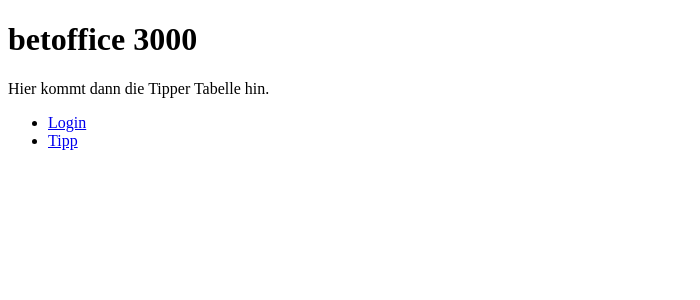
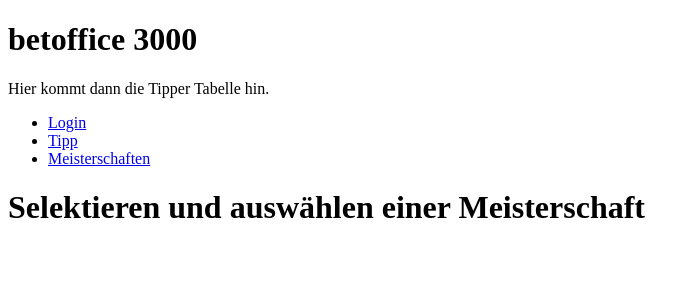
Before and after one commit to gluehloch/bo-frontend, an Angular app: page /season in a window 1280 px wide. Before the commit this address led to /. Shown: the top 300 px of the page, without its empty margins (0-700 px from the left). Built offline with nearby package versions, Linux system fonts and the light colour scheme.

Commit message:
Under construction: Meisterschaftsauswahl

```diff
--- a/src/app/app.component.html
+++ b/src/app/app.component.html
@@ -9,6 +9,9 @@
     <li>
       <a routerLink="/tipp">Tipp</a>
     </li>
+    <li>
+      <a routerLink="/season">Meisterschaften</a>
+    </li>
   </ul>
 </nav>
 
--- /dev/null
+++ b/src/app/season/season.component.html
@@ -0,0 +1 @@
+<h1>Selektieren und auswählen einer Meisterschaft</h1>
--- /dev/null
+++ b/src/app/season/season.component.ts
@@ -0,0 +1,16 @@
+import { Component, OnInit } from '@angular/core';
+
+@Component({
+  selector: 'season',
+  templateUrl: './season.component.html',
+  styleUrls: ['./season.component.css']
+})
+
+export class SeasonComponent implements OnInit {
+
+  constructor() { }
+
+  ngOnInit() {
+  }
+
+}
--- /dev/null
+++ b/src/app/season/season.service.ts
@@ -0,0 +1,33 @@
+import { Injectable } from '@angular/core';
+import { RequestOptions, Headers, Http, Response } from '@angular/http';
+
+// TODO Was ist das hier?
+import 'rxjs/add/operator/toPromise';
+import { Observable } from 'rxjs';
+import 'rxjs/Rx';
+
+// TODO Wohin damit?
+var url = 'http://localhost:8080/betoffice-jweb/bo/office/';
+
+@Injectable()
+export class SeasonService {
+
+  // TODO Injectable
+  private rootUrl = 'http://localhost:8080/betoffice-jweb/bo/office/';
+
+  // TODO Injectable: , private rootUrl: URL
+  constructor(private http: Http) { }
+
+  login() {
+    let headers = new Headers({ 'Content-Type': 'application/json' });
+    let options = new RequestOptions({ headers: headers });
+    let response = this.http.post(this.rootUrl + "tipp", options);
+  }
+
+  private handleError(error: any): Promise<any> {
+    // TODO Error handling
+    console.error('An error occurred', error);
+    return Promise.reject(error.message || error);
+  }
+
+}
```
Also changed, not shown: src/app/app.module.ts (+10 -2 lines), src/app/season/season.component.css (added).
